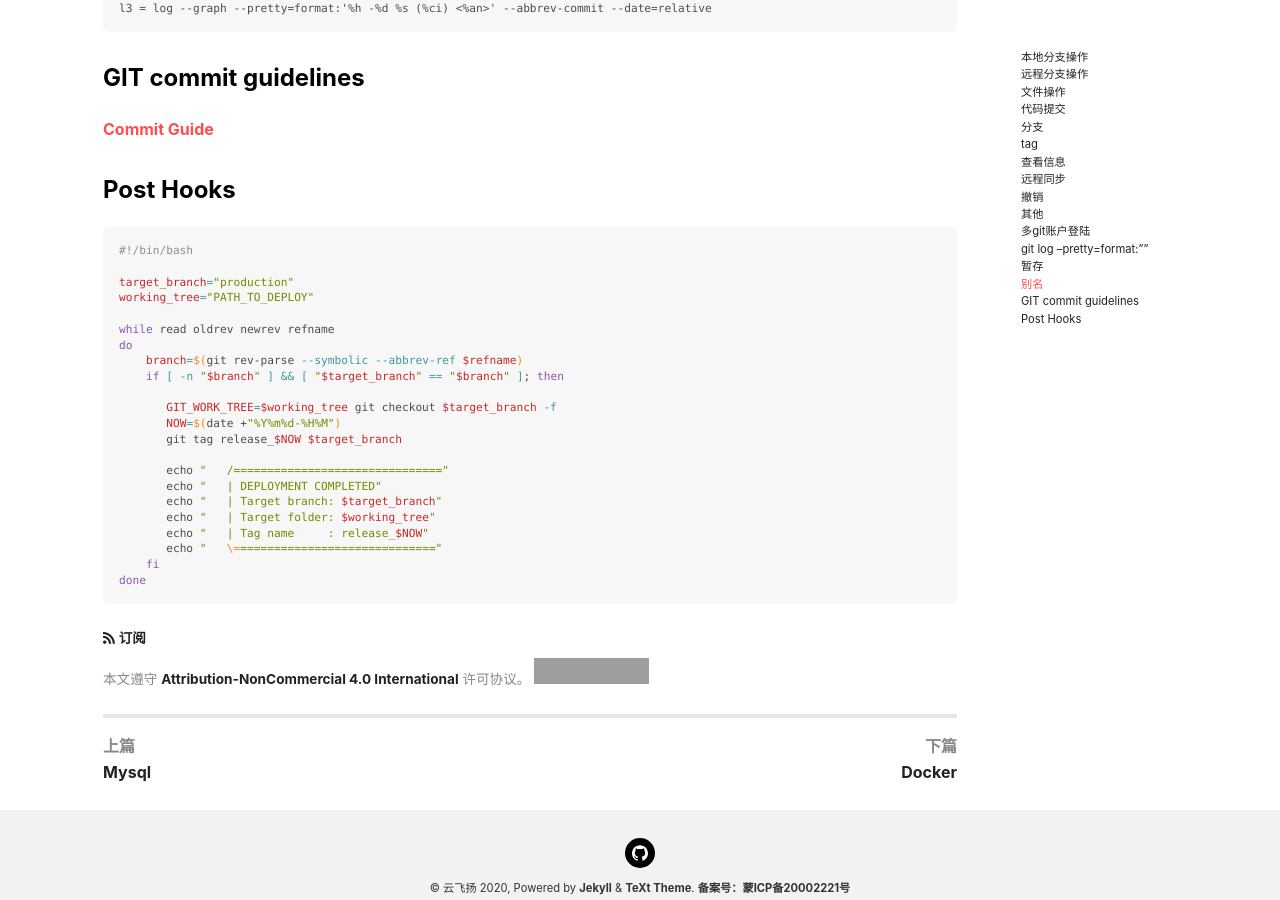
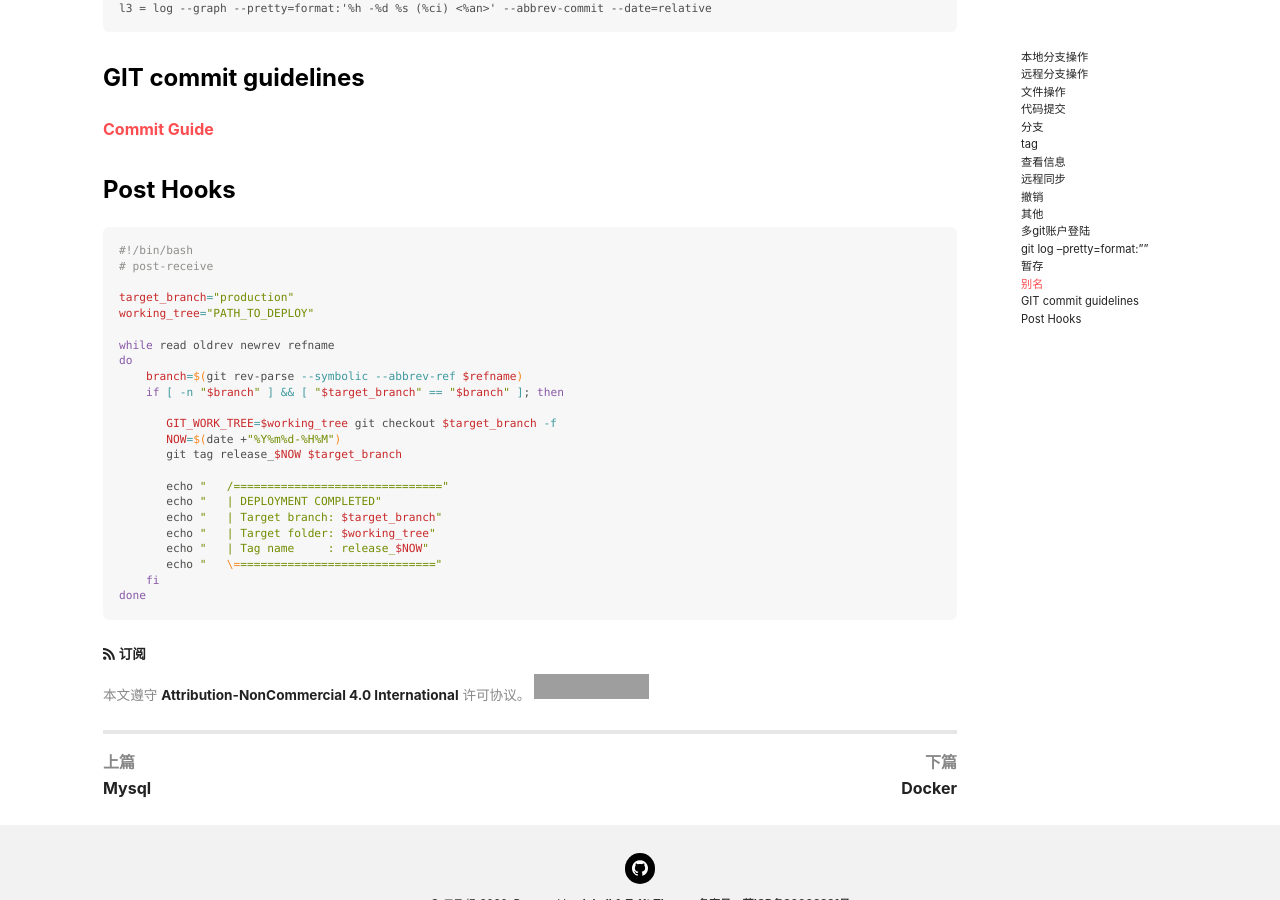
Before and after one commit to zwwland/goe13, a Jekyll site: the page built from _posts/2019-09-22-git.md, in a window 1280 px wide and 900 px high, scrolled down 10567 px. Built offline with Jekyll 4.4.1, drawn with Linux system fonts in a browser that asks for light colours; nearby versions of some CDN libraries; grey boxes are pictures that could not be loaded.

Commit message:
add receive-post filename

````diff
--- a/_posts/2019-09-22-git.md
+++ b/_posts/2019-09-22-git.md
@@ -415,6 +415,7 @@ l3 = log --graph --pretty=format:'%h -%d %s (%ci) <%an>' --abbrev-commit --date=
 
 ```sh
 #!/bin/bash
+# post-receive
 
 target_branch="production"
 working_tree="PATH_TO_DEPLOY"
````
